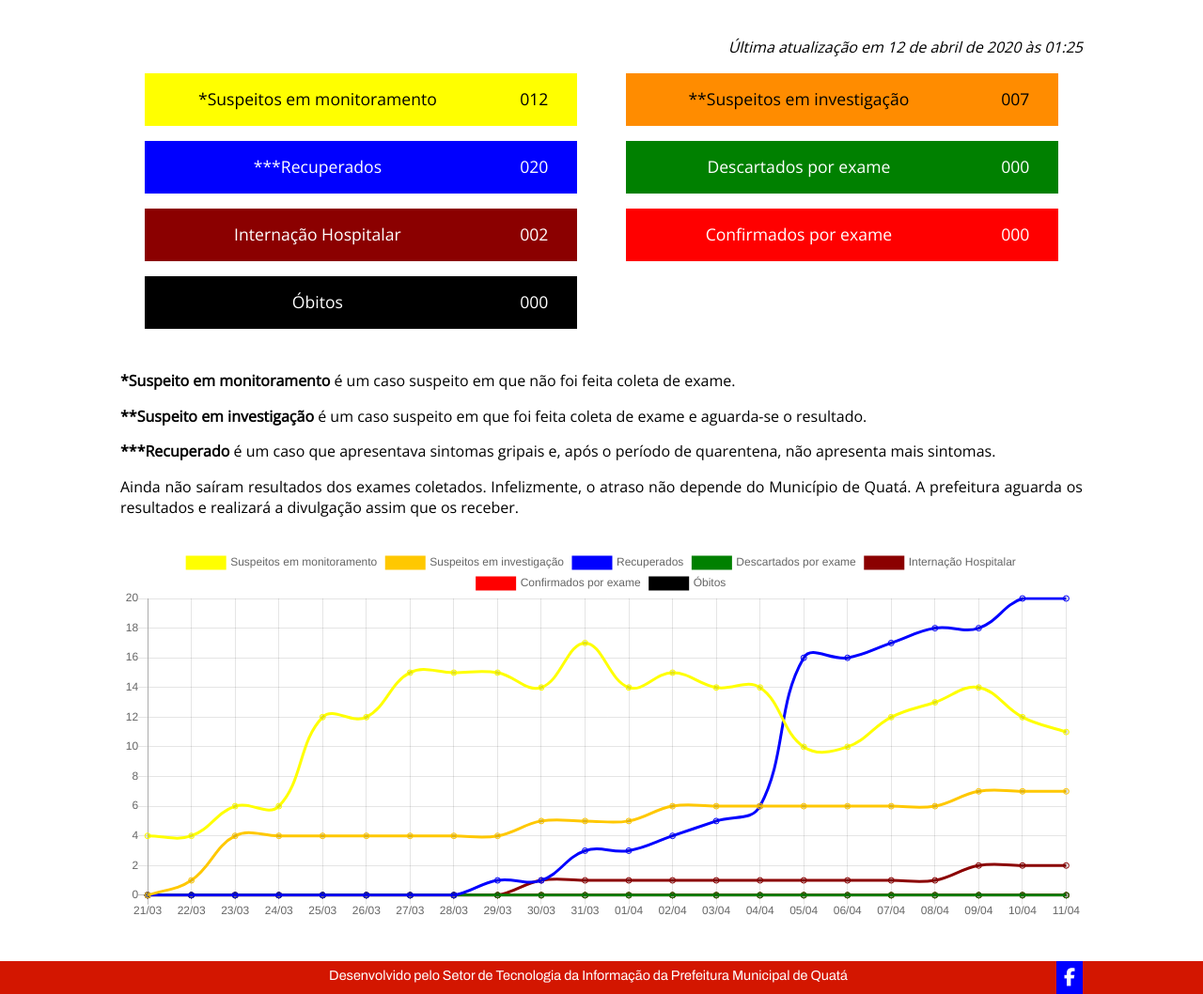
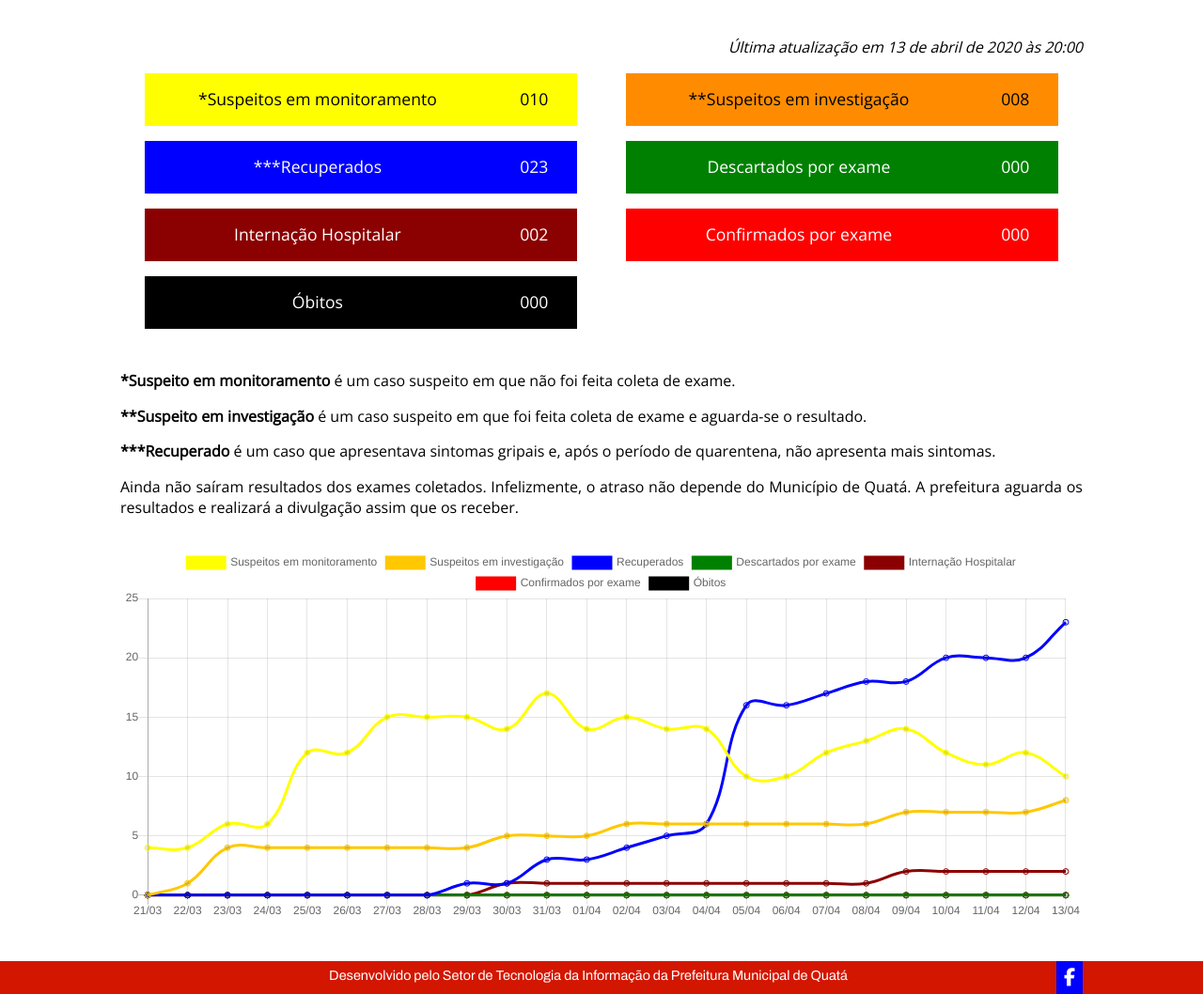
Before and after one commit to rafaelssantos/coronavirus, a PHP site: page / in a window 1280 px wide. Shown: the part 184-1242 px from the top of the page at 94% size. Run offline with PHP 8.4, Linux system fonts and the light colour scheme; some libraries are stand-ins or nearby versions.

Commit message:
Atualização de casos.

```diff
--- a/index.php
+++ b/index.php
@@ -45,18 +45,18 @@ $contact_url = BASE_URL_DIR . "contato.php";
 
 	<div class='content'>
 		<div class='update-panel-container'>
-			<span>Última atualização em 12 de abril de 2020 às 01:25</span>
+			<span>Última atualização em 13 de abril de 2020 às 20:00</span>
 		</div>
 
 		<div class='cases-panel-container'>
 			<div class='cases-label-container' id='label-suspeitos-em-monitoramento'>
-				<span class='cases-label'>*Suspeitos em monitoramento</span><span class='cases-counter'>012</span>
+				<span class='cases-label'>*Suspeitos em monitoramento</span><span class='cases-counter'>010</span>
 			</div>
 			<div class='cases-label-container' id='label-suspeitos-em-investigacao'>
-				<span class='cases-label'>**Suspeitos em investigação</span><span class='cases-counter'>007</span>
+				<span class='cases-label'>**Suspeitos em investigação</span><span class='cases-counter'>008</span>
 			</div>
 			<div class='cases-label-container' id='label-recuperados'>
-				<span class='cases-label'>***Recuperados</span><span class='cases-counter'>020</span>
+				<span class='cases-label'>***Recuperados</span><span class='cases-counter'>023</span>
 			</div>
 			<div class='cases-label-container' id='label-descartados-por-exame'>
 				<span class='cases-label'>Descartados por exame</span><span class='cases-counter'>000</span>
@@ -194,41 +194,41 @@ $contact_url = BASE_URL_DIR . "contato.php";
 	new Chart(document.getElementById("cases-chart"), {
 		type: 'line',
 		data: {
-			labels: ['21/03', '22/03', '23/03', '24/03', '25/03', '26/03', '27/03', '28/03', '29/03', '30/03', '31/03', '01/04', '02/04', '03/04', '04/04', '05/04', '06/04', '07/04', '08/04', '09/04', '10/04', '11/04'],
+			labels: ['21/03', '22/03', '23/03', '24/03', '25/03', '26/03', '27/03', '28/03', '29/03', '30/03', '31/03', '01/04', '02/04', '03/04', '04/04', '05/04', '06/04', '07/04', '08/04', '09/04', '10/04', '11/04', '12/04', '13/04'],
 			datasets: [{
-				data: [04, 04, 06, 06, 12, 12, 15, 15, 15, 14, 17, 14, 15, 14, 14, 10, 10, 12, 13, 14, 12, 11],
+				data: [04, 04, 06, 06, 12, 12, 15, 15, 15, 14, 17, 14, 15, 14, 14, 10, 10, 12, 13, 14, 12, 11, 12, 10],
 				label: "Suspeitos em monitoramento",
 				borderColor: "#FFFF00",
 				fill: false
 			},
 			{
-				data: [00, 01, 04, 04, 04, 04, 04, 04, 04, 05, 05, 05, 06, 06, 06, 06, 06, 06, 06, 07, 07, 07],
+				data: [00, 01, 04, 04, 04, 04, 04, 04, 04, 05, 05, 05, 06, 06, 06, 06, 06, 06, 06, 07, 07, 07, 07, 08],
 				label: "Suspeitos em investigação",
 				borderColor: "#FFC800",
 				fill: false
 			},
 			{
-				data: [00, 00, 00, 00, 00, 00, 00, 00, 01, 01, 03, 03, 04, 05, 06, 16, 16, 17, 18, 18, 20, 20],
+				data: [00, 00, 00, 00, 00, 00, 00, 00, 01, 01, 03, 03, 04, 05, 06, 16, 16, 17, 18, 18, 20, 20, 20, 23],
 				label: "Recuperados",
 				borderColor: "#0000FF",
 				fill: false
 			}, {
-				data: [00, 00, 00, 00, 00, 00, 00, 00, 00, 00, 00, 00, 00, 00, 00, 00, 00, 00, 00, 00, 00, 00],
+				data: [00, 00, 00, 00, 00, 00, 00, 00, 00, 00, 00, 00, 00, 00, 00, 00, 00, 00, 00, 00, 00, 00, 00, 00],
 				label: "Descartados por exame",
 				borderColor: "#008000",
 				fill: false
 			}, {
-				data: [00, 00, 00, 00, 00, 00, 00, 00, 00, 01, 01, 01, 01, 01, 01, 01, 01, 01, 01, 02, 02, 02],
+				data: [00, 00, 00, 00, 00, 00, 00, 00, 00, 01, 01, 01, 01, 01, 01, 01, 01, 01, 01, 02, 02, 02, 02, 02],
 				label: "Internação Hospitalar",
 				borderColor: "#8B0000",
 				fill: false
 			}, {
-				data: [00, 00, 00, 00, 00, 00, 00, 00, 00, 00, 00, 00, 00, 00, 00, 00, 00, 00, 00, 00, 00, 00],
+				data: [00, 00, 00, 00, 00, 00, 00, 00, 00, 00, 00, 00, 00, 00, 00, 00, 00, 00, 00, 00, 00, 00, 00, 00],
 				label: "Confirmados por exame",
 				borderColor: "#FF0000",
 				fill: false
 			}, {
-				data: [00, 00, 00, 00, 00, 00, 00, 00, 00, 00, 00, 00, 00, 00, 00, 00, 00, 00, 00, 00, 00, 00],
+				data: [00, 00, 00, 00, 00, 00, 00, 00, 00, 00, 00, 00, 00, 00, 00, 00, 00, 00, 00, 00, 00, 00, 00, 00],
 				label: "Óbitos",
 				borderColor: "#000000",
 				fill: false
```
